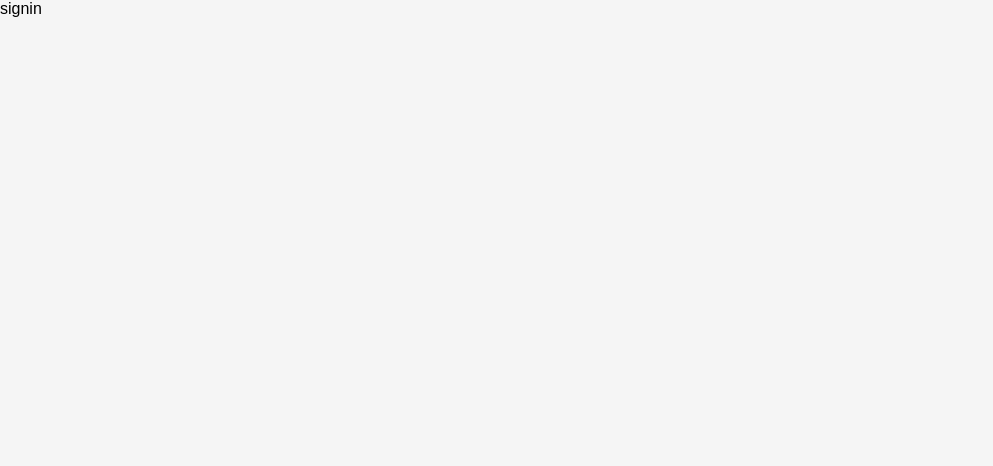
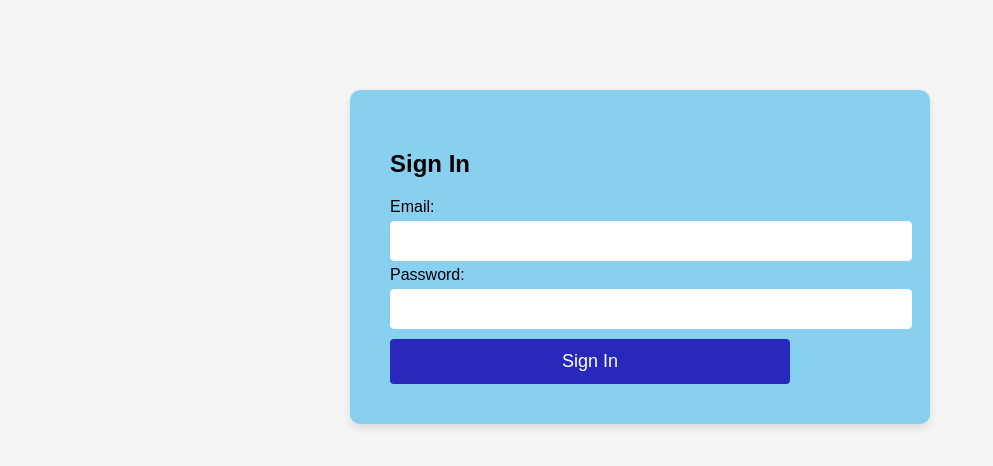
Before and after one commit to info340c-sp24/project-info-hopefuls, a React (Create React App) app in the folder my-app/: page /signin in a window 1280 px wide. Shown: the top 466 px of the page, without its empty margins (0-993 px from the left). Built offline with nearby package versions, Linux system fonts and the light colour scheme.

Commit message:
singn in page complete

```diff
--- a/my-app/src/Signin.js
+++ b/my-app/src/Signin.js
@@ -1,9 +1,31 @@
-import React from 'react'
+import React, { useState } from 'react';
 
 const Signin = () => {
+  const [email, setEmail] = useState('');
+  const [password, setPassword] = useState('');
+
+  const handleSubmit = (event) => {
+    event.preventDefault();
+    // You would typically handle authentication here or call a service.
+    console.log('Email:', email, 'Password:', password);
+  };
+
   return (
-    <div>signin</div>
-  )
-}
+    <div className="signin-section">
+      <h2>Sign In</h2>
+      <form onSubmit={handleSubmit} className="signin-form">
+        <div className="form-group">
+          <label htmlFor="email">Email:</label>
+          <input type="email" id="email" value={email} onChange={e => setEmail(e.target.value)} required />
+        </div>
+        <div className="form-group">
+          <label htmlFor="password">Password:</label>
+          <input type="password" id="password" value={password} onChange={e => setPassword(e.target.value)} required />
+        </div>
+        <button type="submit" className="button">Sign In</button>
+      </form>
+    </div>
+  );
+};
 
-export default Signin
+export default Signin;
--- a/my-app/src/index.css
+++ b/my-app/src/index.css
@@ -103,3 +103,69 @@ a.button:hover {
         margin: 10px;
     }
 }
+
+.signin-section {
+    width: 100%;
+    max-width: 500px;
+    margin: 90px auto;
+    padding: 40px;
+    background-color: rgb(137, 207, 240);
+    border-radius: 10px;
+    box-shadow: 0 4px 8px rgba(0, 0, 0, 0.1);
+}
+
+.signin-form h2 {
+    text-align: center;
+    margin-bottom: 20px;
+}
+
+.form-group input {
+    width: 100%;
+    padding: 10px;
+    margin-top: 5px;
+    margin-bottom: 5px;
+    border: 1px solid white;
+    border-radius: 4px;
+    font-size: 16px;
+}
+
+.button {
+    width: 80%;
+    padding: 12px;
+    background-color: rgb(40, 40, 187);
+    color: white;
+    border: none;
+    border-radius: 4px;
+    cursor: pointer;
+    font-size: 18px;
+    transition: background-color 0.3s;
+    margin-top: 5px;
+}
+
+.button:hover {
+    background-color: #8e8e8e;
+}
+
+.navbar {
+    color: white;
+    padding: 10px 0;
+}
+
+.navbar .container {
+    display: flex;
+    justify-content: flex-end;
+}
+
+.navbar a {
+    font-size: 18px;
+    color: white;
+    font-weight: 500;
+    text-decoration: none;
+    margin: 0 10px;
+    transition: background-color 0.3s;
+}
+
+.navbar a:hover {
+    background-color: #8e8e8e;
+    color: white;
+}
```
Also changed, not shown: my-app/src/App.js (line endings or trailing spaces), my-app/src/Card.js (line endings or trailing spaces).
